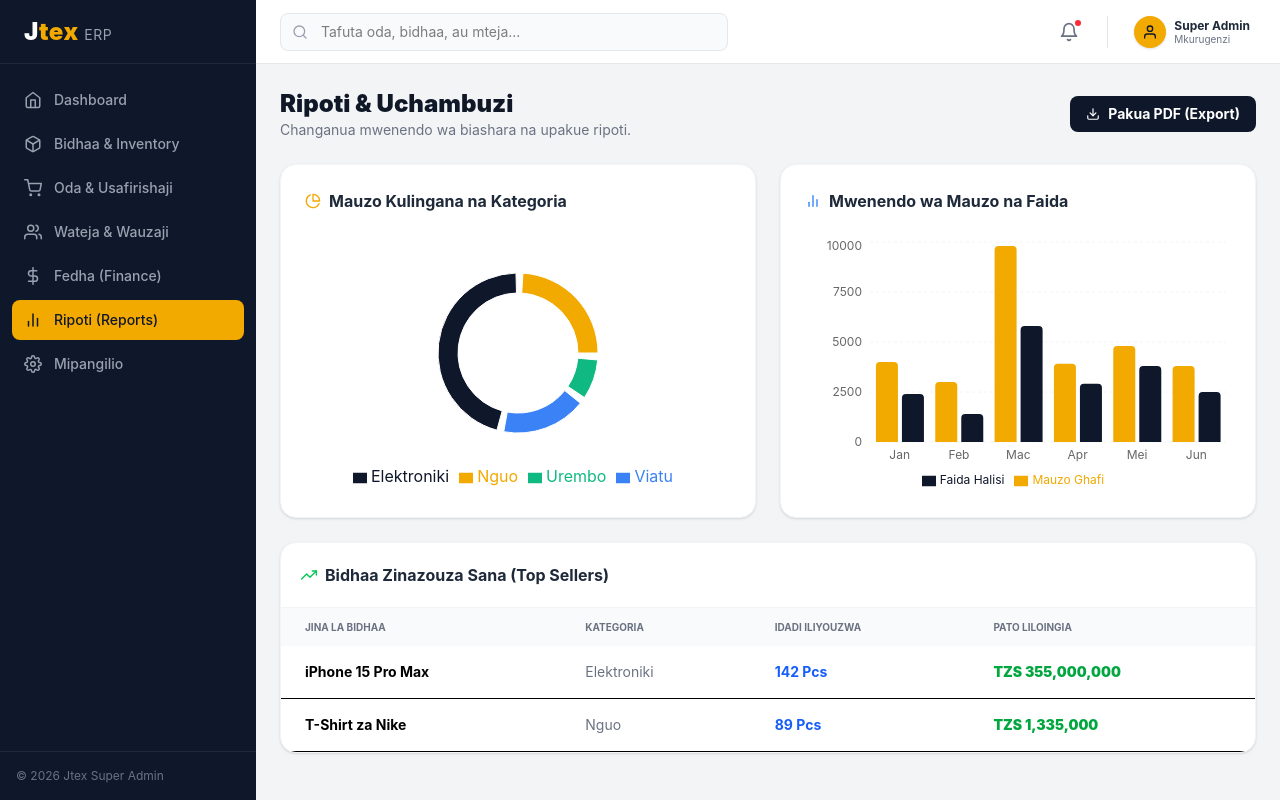
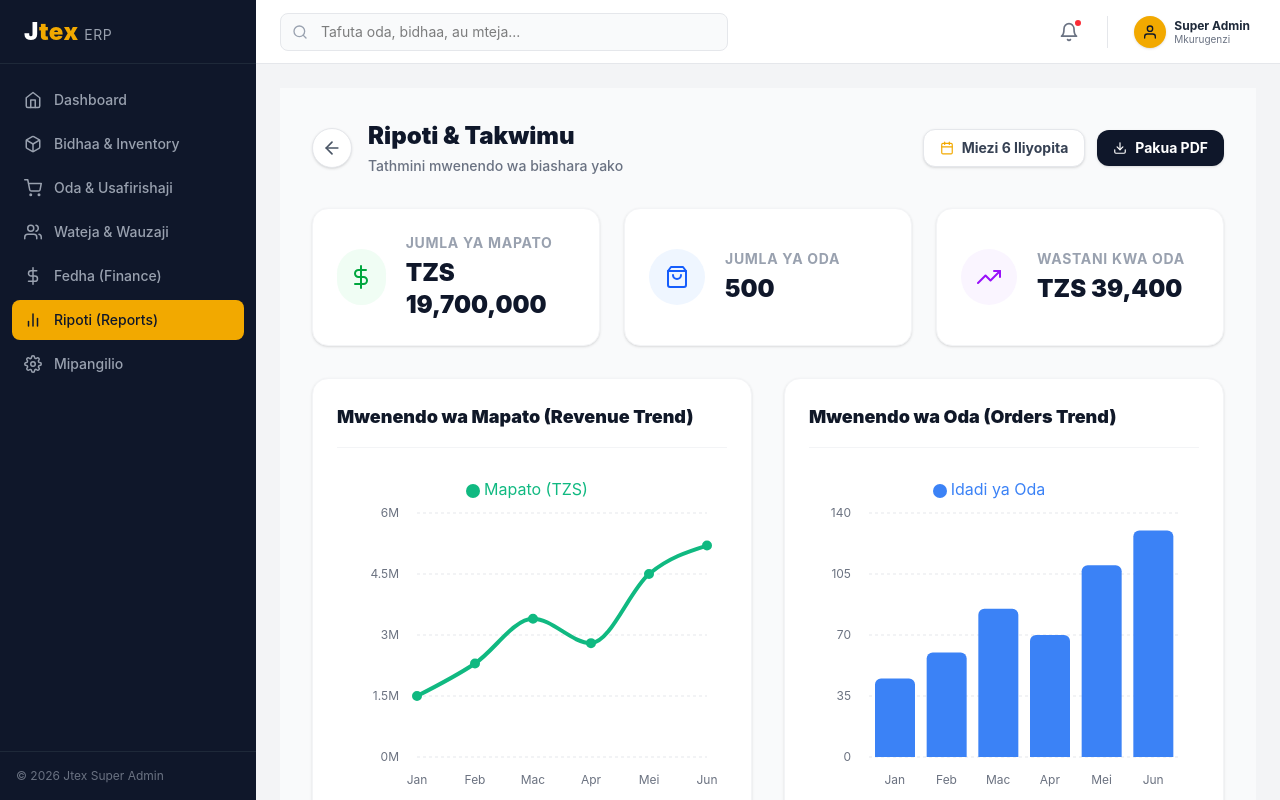
Before and after one commit to bennytech32/jtex-ecommerce, a Next.js app in the folder frontend/: page /admin/reports in a window 1280 px wide. Built offline with nearby package versions, Linux system fonts and the light colour scheme; sample sign-in values are in the browser's storage.

Commit message:
Fixed Recharts Tooltip TypeScript Error in Reports

```diff
--- a/frontend/app/admin/reports/page.tsx
+++ b/frontend/app/admin/reports/page.tsx
@@ -1,116 +1,176 @@
 'use client';
 
-import React from 'react';
-import { FiDownload, FiBarChart2, FiPieChart, FiTrendingUp } from 'react-icons/fi';
-import { PieChart, Pie, Cell, ResponsiveContainer, Tooltip, Legend, BarChart, Bar, XAxis, YAxis, CartesianGrid } from 'recharts';
+import React, { useState, useEffect } from 'react';
+import { useRouter } from 'next/navigation';
+import {
+  FiArrowLeft, FiDownload, FiCalendar,
+  FiTrendingUp, FiDollarSign, FiShoppingBag
+} from 'react-icons/fi';
+import {
+  BarChart, Bar, LineChart, Line, XAxis, YAxis,
+  CartesianGrid, Tooltip, ResponsiveContainer, Legend
+} from 'recharts';
 
-export default function AdminReports() {
-  // Mock Data za Ripoti
-  const categorySales = [
-    { name: 'Nguo', value: 4500000 },
-    { name: 'Elektroniki', value: 8500000 },
-    { name: 'Viatu', value: 3200000 },
-    { name: 'Urembo', value: 1500000 },
-  ];
-  const COLORS = ['#F2A900', '#0F172A', '#3B82F6', '#10B981'];
+export default function ReportsPage() {
+  const router = useRouter();
+  const [isLoading, setIsLoading] = useState(true);
 
-  const monthlyRevenue = [
-    { month: 'Jan', mauzo: 4000, faida: 2400 },
-    { month: 'Feb', mauzo: 3000, faida: 1398 },
-    { month: 'Mac', mauzo: 9800, faida: 5800 },
-    { month: 'Apr', mauzo: 3908, faida: 2908 },
-    { month: 'Mei', mauzo: 4800, faida: 3800 },
-    { month: 'Jun', mauzo: 3800, faida: 2500 },
-  ];
+  // Data za Mfano kwa ajili ya Chati (Zitaonyeshwa wakati ukivuta data halisi)
+  const [monthlyData, setMonthlyData] = useState([
+    { month: 'Jan', mapato: 1500000, oda: 45 },
+    { month: 'Feb', mapato: 2300000, oda: 60 },
+    { month: 'Mac', mapato: 3400000, oda: 85 },
+    { month: 'Apr', mapato: 2800000, oda: 70 },
+    { month: 'Mei', mapato: 4500000, oda: 110 },
+    { month: 'Jun', mapato: 5200000, oda: 130 },
+  ]);
+
+  useEffect(() => {
+    // Hakikisha ni Admin pekee anayeingia hapa
+    const token = localStorage.getItem('jtex_token');
+    if (!token) {
+      router.push('/');
+      return;
+    }
+
+    // Hapa unaweza kuweka logic ya kuvuta takwimu halisi kutoka kwenye API yako
+    // fetch(`${process.env.NEXT_PUBLIC_API_URL}/api/reports`)...
+
+    setTimeout(() => {
+      setIsLoading(false);
+    }, 1000);
+  }, [router]);
+
+  if (isLoading) {
+    return (
+      <div className="min-h-screen bg-gray-50 flex items-center justify-center">
+        <div className="w-12 h-12 border-4 border-[#F2A900] border-t-transparent rounded-full animate-spin"></div>
+      </div>
+    );
+  }
+
+  const totalRevenue = monthlyData.reduce((sum, item) => sum + item.mapato, 0);
+  const totalOrders = monthlyData.reduce((sum, item) => sum + item.oda, 0);
 
   return (
+    <div className="min-h-screen bg-gray-50 text-gray-900 font-sans p-4 md:p-8">
+
+      {/* HEADER SECTION */}
+      <header className="max-w-7xl mx-auto flex flex-col md:flex-row md:items-center justify-between gap-4 mb-8">
+        <div className="flex items-center gap-4">
+          <button
+            onClick={() => router.push('/admin')}
+            className="w-10 h-10 bg-white border border-gray-200 rounded-full flex items-center justify-center text-gray-600 hover:bg-gray-100 hover:text-gray-900 transition shadow-sm"
+          >
+            <FiArrowLeft className="text-xl" />
+          </button>
           <div>
-      <div className="flex justify-between items-center mb-6">
-        <div>
-          <h1 className="text-2xl font-black text-gray-900">Ripoti & Uchambuzi</h1>
-          <p className="text-sm text-gray-500">Changanua mwenendo wa biashara na upakue ripoti.</p>
+            <h1 className="text-2xl font-black text-[#0F172A]">Ripoti & Takwimu</h1>
+            <p className="text-sm text-gray-500 font-medium mt-1">Tathmini mwenendo wa biashara yako</p>
           </div>
-        <button className="bg-[#0F172A] hover:bg-gray-800 text-white px-4 py-2 rounded-lg text-sm font-bold flex items-center gap-2 transition">
-          <FiDownload /> Pakua PDF (Export)
+        </div>
+
+        <div className="flex items-center gap-3">
+          <div className="bg-white border border-gray-200 px-4 py-2 rounded-xl flex items-center gap-2 text-sm font-bold text-gray-700 shadow-sm">
+            <FiCalendar className="text-[#F2A900]" />
+            Miezi 6 Iliyopita
+          </div>
+          <button
+            onClick={() => window.print()}
+            className="bg-[#0F172A] text-white px-4 py-2 rounded-xl flex items-center gap-2 text-sm font-bold hover:bg-gray-800 transition shadow-sm"
+          >
+            <FiDownload /> Pakua PDF
           </button>
         </div>
+      </header>
 
-      <div className="grid grid-cols-1 lg:grid-cols-2 gap-6">
+      <main className="max-w-7xl mx-auto space-y-8">
 
-        {/* Mauzo kwa Kategoria */}
+        {/* SUMMARY CARDS */}
+        <div className="grid grid-cols-1 md:grid-cols-3 gap-6">
+          <div className="bg-white p-6 rounded-2xl shadow-sm border border-gray-100 flex items-center gap-5">
+            <div className="w-14 h-14 bg-green-50 text-green-600 rounded-full flex items-center justify-center text-2xl">
+              <FiDollarSign />
+            </div>
+            <div>
+              <p className="text-sm font-bold text-gray-400 uppercase tracking-wider mb-1">Jumla ya Mapato</p>
+              <h3 className="text-2xl font-black text-[#0F172A]">TZS {totalRevenue.toLocaleString()}</h3>
+            </div>
+          </div>
+
+          <div className="bg-white p-6 rounded-2xl shadow-sm border border-gray-100 flex items-center gap-5">
+            <div className="w-14 h-14 bg-blue-50 text-blue-600 rounded-full flex items-center justify-center text-2xl">
+              <FiShoppingBag />
+            </div>
+            <div>
+              <p className="text-sm font-bold text-gray-400 uppercase tracking-wider mb-1">Jumla ya Oda</p>
+              <h3 className="text-2xl font-black text-[#0F172A]">{totalOrders.toLocaleString()}</h3>
+            </div>
+          </div>
+
+          <div className="bg-white p-6 rounded-2xl shadow-sm border border-gray-100 flex items-center gap-5">
+            <div className="w-14 h-14 bg-purple-50 text-purple-600 rounded-full flex items-center justify-center text-2xl">
+              <FiTrendingUp />
+            </div>
+            <div>
+              <p className="text-sm font-bold text-gray-400 uppercase tracking-wider mb-1">Wastani kwa Oda</p>
+              <h3 className="text-2xl font-black text-[#0F172A]">TZS {Math.round(totalRevenue / totalOrders).toLocaleString()}</h3>
+            </div>
+          </div>
+        </div>
+
+        {/* CHARTS SECTION */}
+        <div className="grid grid-cols-1 lg:grid-cols-2 gap-8">
+
+          {/* REVENUE TREND CHART */}
           <div className="bg-white p-6 rounded-2xl shadow-sm border border-gray-100">
-          <h2 className="font-bold text-gray-800 flex items-center gap-2 mb-6">
-            <FiPieChart className="text-[#F2A900]" /> Mauzo Kulingana na Kategoria
-          </h2>
-          <div className="h-64">
+            <h3 className="text-lg font-black text-gray-900 mb-6 border-b border-gray-100 pb-4">Mwenendo wa Mapato (Revenue Trend)</h3>
+            <div className="h-80 w-full">
               <ResponsiveContainer width="100%" height="100%">
-              <PieChart>
-                <Pie data={categorySales} cx="50%" cy="50%" innerRadius={60} outerRadius={80} paddingAngle={5} dataKey="value">
-                  {categorySales.map((entry, index) => (
-                    <Cell key={`cell-${index}`} fill={COLORS[index % COLORS.length]} />
-                  ))}
-                </Pie>
-                <Tooltip formatter={(value: number) => `TZS ${value.toLocaleString()}`} />
-                <Legend />
-              </PieChart>
+                <LineChart data={monthlyData} margin={{ top: 5, right: 20, left: 20, bottom: 5 }}>
+                  <CartesianGrid strokeDasharray="3 3" vertical={false} stroke="#E5E7EB" />
+                  <XAxis dataKey="month" axisLine={false} tickLine={false} tick={{fill: '#6B7280', fontSize: 12}} dy={10} />
+                  <YAxis axisLine={false} tickLine={false} tick={{fill: '#6B7280', fontSize: 12}} dx={-10} tickFormatter={(value) => `${value / 1000000}M`} />
+
+                  {/* HAPA NDIPO KOSA LA TYPESCRIPT LILIPOREKEBISHWA (value: any) */}
+                  <Tooltip
+                    cursor={{stroke: '#F3F4F6', strokeWidth: 2}}
+                    contentStyle={{ borderRadius: '12px', border: 'none', boxShadow: '0 4px 6px -1px rgb(0 0 0 / 0.1)' }}
+                    formatter={(value: any) => [`TZS ${value.toLocaleString()}`, 'Mapato']}
+                  />
+                  <Legend verticalAlign="top" height={36} iconType="circle" />
+                  <Line type="monotone" dataKey="mapato" name="Mapato (TZS)" stroke="#10B981" strokeWidth={4} dot={{r: 4, fill: '#10B981', strokeWidth: 2}} activeDot={{r: 6, fill: '#047857'}} />
+                </LineChart>
               </ResponsiveContainer>
             </div>
           </div>
 
-        {/* Mauzo vs Faida (Mwezi) */}
+          {/* ORDERS BAR CHART */}
           <div className="bg-white p-6 rounded-2xl shadow-sm border border-gray-100">
-          <h2 className="font-bold text-gray-800 flex items-center gap-2 mb-6">
-            <FiBarChart2 className="text-blue-500" /> Mwenendo wa Mauzo na Faida
-          </h2>
-          <div className="h-64 text-xs">
+            <h3 className="text-lg font-black text-gray-900 mb-6 border-b border-gray-100 pb-4">Mwenendo wa Oda (Orders Trend)</h3>
+            <div className="h-80 w-full">
               <ResponsiveContainer width="100%" height="100%">
-              <BarChart data={monthlyRevenue}>
-                <CartesianGrid strokeDasharray="3 3" vertical={false} stroke="#f3f4f6" />
-                <XAxis dataKey="month" axisLine={false} tickLine={false} />
-                <YAxis axisLine={false} tickLine={false} />
-                <Tooltip />
-                <Legend />
-                <Bar dataKey="mauzo" name="Mauzo Ghafi" fill="#F2A900" radius={[4, 4, 0, 0]} />
-                <Bar dataKey="faida" name="Faida Halisi" fill="#0F172A" radius={[4, 4, 0, 0]} />
+                <BarChart data={monthlyData} margin={{ top: 5, right: 20, left: 0, bottom: 5 }}>
+                  <CartesianGrid strokeDasharray="3 3" vertical={false} stroke="#E5E7EB" />
+                  <XAxis dataKey="month" axisLine={false} tickLine={false} tick={{fill: '#6B7280', fontSize: 12}} dy={10} />
+                  <YAxis axisLine={false} tickLine={false} tick={{fill: '#6B7280', fontSize: 12}} dx={-10} />
+
+                  {/* HAPA PIA LIMEREKEBISHWA (value: any) */}
+                  <Tooltip
+                    cursor={{fill: '#F9FAFB'}}
+                    contentStyle={{ borderRadius: '12px', border: 'none', boxShadow: '0 4px 6px -1px rgb(0 0 0 / 0.1)' }}
+                    formatter={(value: any) => [`${value} Oda`, 'Idadi']}
+                  />
+                  <Legend verticalAlign="top" height={36} iconType="circle" />
+                  <Bar dataKey="oda" name="Idadi ya Oda" fill="#3B82F6" radius={[6, 6, 0, 0]} barSize={40} />
                 </BarChart>
               </ResponsiveContainer>
             </div>
           </div>
 
-        {/* Bidhaa Zinazofanya Vizuri Zaidi */}
-        <div className="lg:col-span-2 bg-white rounded-2xl shadow-sm border border-gray-100 overflow-hidden">
-          <div className="p-5 border-b border-gray-100 flex items-center gap-2">
-            <h2 className="font-bold text-gray-800 flex items-center gap-2"><FiTrendingUp className="text-green-500" /> Bidhaa Zinazouza Sana (Top Sellers)</h2>
-          </div>
-          <div className="overflow-x-auto">
-            <table className="w-full text-left text-sm">
-              <thead className="bg-gray-50 text-[10px] uppercase text-gray-500 font-bold">
-                <tr>
-                  <th className="px-6 py-3">Jina la Bidhaa</th>
-                  <th className="px-6 py-3">Kategoria</th>
-                  <th className="px-6 py-3">Idadi Iliyouzwa</th>
-                  <th className="px-6 py-3">Pato Liloingia</th>
-                </tr>
-              </thead>
-              <tbody>
-                <tr className="border-b">
-                  <td className="px-6 py-4 font-bold">iPhone 15 Pro Max</td>
-                  <td className="px-6 py-4 text-gray-500">Elektroniki</td>
-                  <td className="px-6 py-4 font-bold text-blue-600">142 Pcs</td>
-                  <td className="px-6 py-4 font-black text-green-600">TZS 355,000,000</td>
-                </tr>
-                <tr className="border-b">
-                  <td className="px-6 py-4 font-bold">T-Shirt za Nike</td>
-                  <td className="px-6 py-4 text-gray-500">Nguo</td>
-                  <td className="px-6 py-4 font-bold text-blue-600">89 Pcs</td>
-                  <td className="px-6 py-4 font-black text-green-600">TZS 1,335,000</td>
-                </tr>
-              </tbody>
-            </table>
-          </div>
         </div>
 
-      </div>
+      </main>
     </div>
   );
 }
```
Lines whose indentation alone changed are shown as unchanged.
